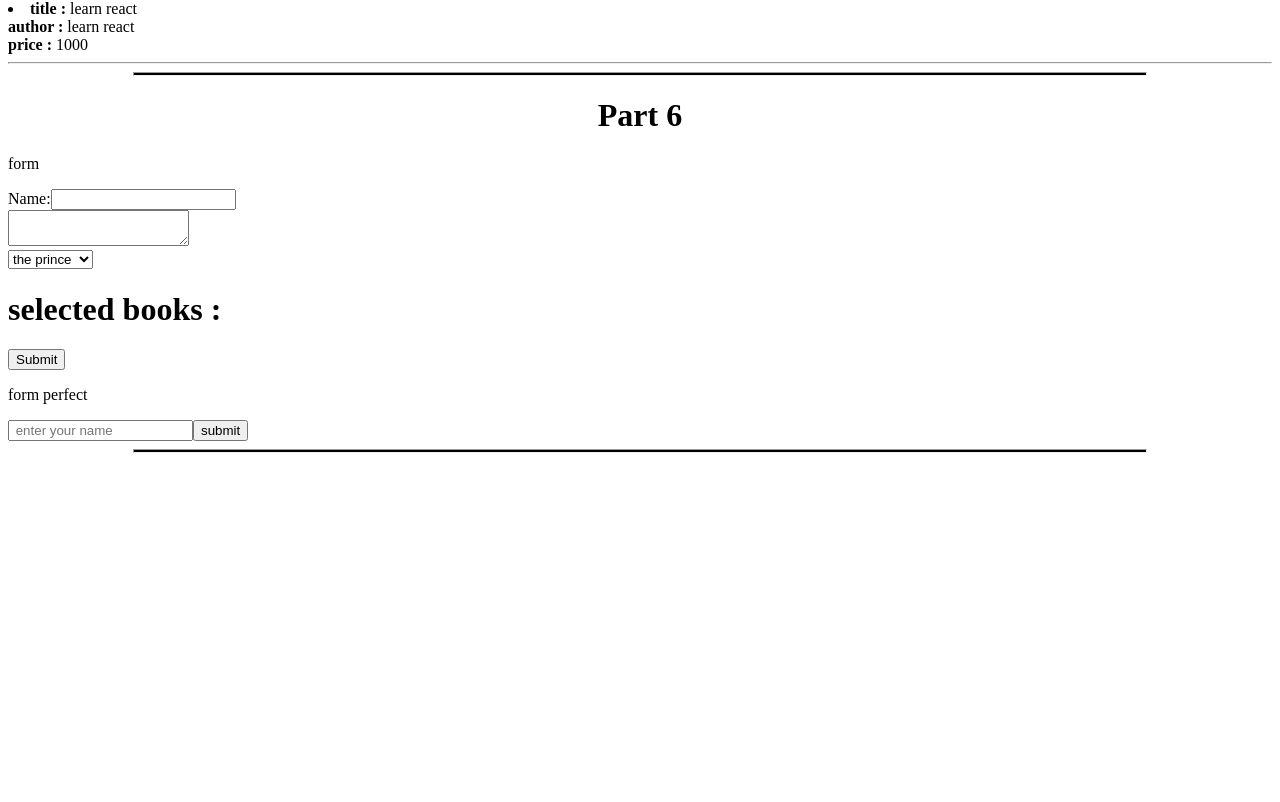
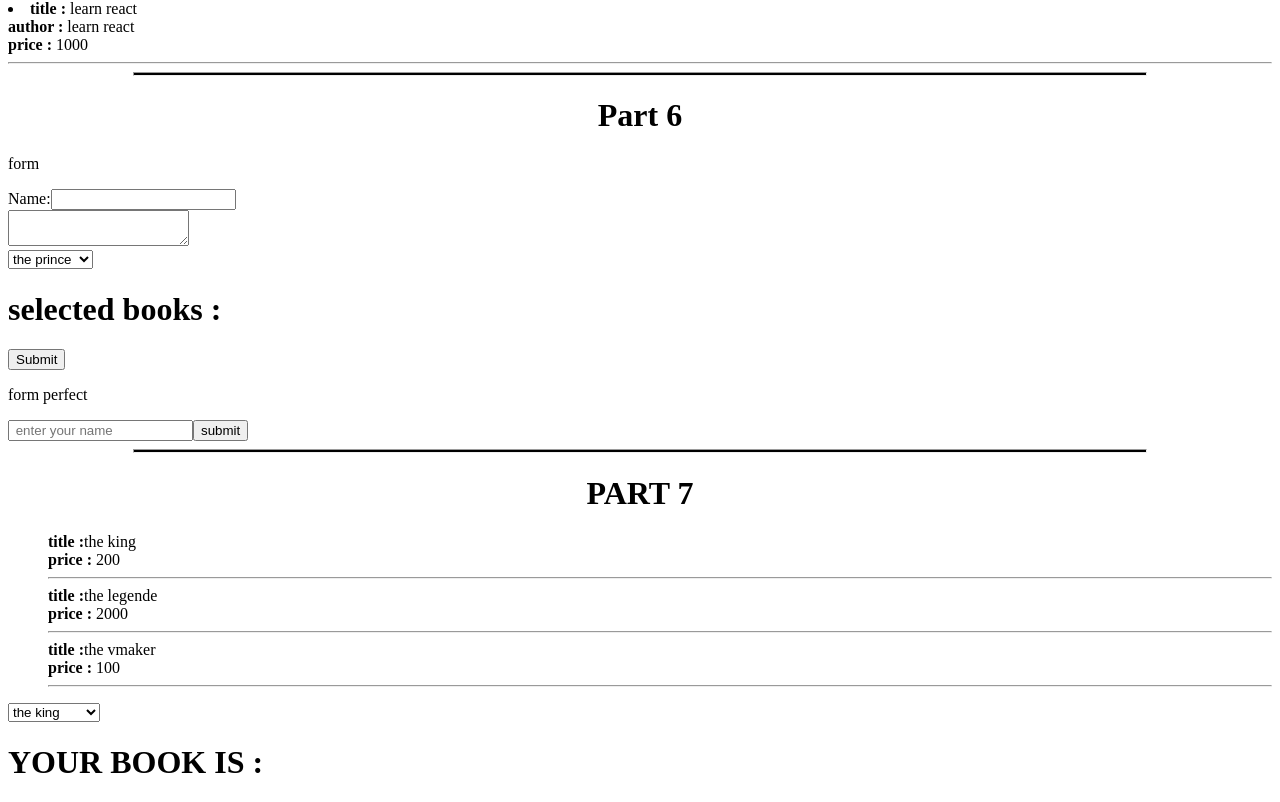
Before and after one commit to bouaziz-mohamed-amine/REACT-FIRST-PROJECT, a React (Create React App) app: page / in a window 1280 px wide. Shown: the part 1117-1919 px from the top of the page. Before the commit the page ends 1578 px from the top, so only its background shows below. Built offline with nearby package versions, Linux system fonts and the light colour scheme.

Commit message:
part 7 lifting

```diff
--- a/src/App.js
+++ b/src/App.js
@@ -10,6 +10,7 @@ import Conditional from './component/4_conditional_rendering/conditional';
 import './component/5_lists_keys/list_event.js'
 import Key_List from './component/5_lists_keys/list_event.js';
 import Form from './component/6_form/form';
+import Lifting from './component/7_lifting/lifting';
 
 
 class APP extends Component {
@@ -41,6 +42,7 @@ class APP extends Component {
         <hr style={{width:'80%',height:"2px",backgroundColor:"black",marginLeft:"auto",marginRight:'auto'}}></hr>
         <Form books={this.state.books}  />
         <hr style={{width:'80%',height:"2px",backgroundColor:"black",marginLeft:"auto",marginRight:'auto'}}></hr>
+        <Lifting/>
     </React.Fragment> );
   }
 }
--- /dev/null
+++ b/src/component/7_lifting/component_1/firstc.js
@@ -0,0 +1,48 @@
+import React, { Component } from 'react';
+
+class First extends Component {
+     constructor(props) {
+        super(props);
+        this.state = {
+
+            books:this.props.books,
+         }
+    }
+
+
+
+componentidupdate=()=>{
+   const  book = this.state.books.find(({id}) => id === this.props.bookid) ;
+}
+
+    render() {
+        const book = this.state.books.find( ({id}) => id === this.props.bookid);
+        //console.log("amine"+book);
+        return (
+        <div>
+            {   book ? ( <li style={{listStyle:"none"}} key={book.id}>
+                        <b>title :</b>{book.title}
+                        <br></br>
+                        <b>price : </b>{book.price}
+                        <hr></hr>
+                    </li>)
+                    :
+             (<ul>
+                {
+                    this.state.books.map(book =>(
+                    <li style={{listStyle:"none"}} key={book.id}>
+                        <b>title :</b>{book.title}
+                        <br></br>
+                        <b>price : </b>{book.price}
+                        <hr></hr>
+                    </li>)
+                    )
+                }
+            </ul>)
+            }
+
+        </div> );
+    }
+}
+
+export default First;
--- /dev/null
+++ b/src/component/7_lifting/component_2/second.js
@@ -0,0 +1,50 @@
+import React, { Component } from 'react';
+
+class Seconde extends Component {
+    constructor(props) {
+        super(props);
+        this.state = {
+            books:[
+                {
+                    id:"1",
+                    title:"the king",
+                    price: 200,
+                },
+                {
+                    id:"2",
+                    title:"the legende",
+                    price: 2000,
+                },
+                {
+                    id:"3",
+                    title:"the vmaker",
+                    price: 100,
+                }
+            ]
+         }
+    }
+
+    rendreoption= (books) =>(
+            books.map(book =><option key={book.id} value={book.id}>{book.title}</option>)
+    );
+
+    handleselet= ( e )=>console.log("welcom"+e.target.value )  ;
+
+   /**
+    * handlechage=(e)=>this.props.onbookchange(e.target.value);
+    */
+
+
+    render() {
+        return (
+        <div>
+        <select onChange={ (e)=> this.props.onbookchange(e.target.value) }>
+        {
+            this.rendreoption(this.state.books)
+        }
+        </select>
+        </div> );
+    }
+}
+
+export default Seconde;
--- /dev/null
+++ b/src/component/7_lifting/lifting.js
@@ -0,0 +1,48 @@
+import React, { Component } from 'react';
+import First from './component_1/firstc';
+import Seconde from './component_2/second';
+
+class Lifting extends Component {
+    constructor(props) {
+        super(props);
+        this.state = {
+            books:[
+            {
+                id:"1",
+                title:"the king",
+                price: 200,
+            },
+            {
+                id:"2",
+                title:"the legende",
+                price: 2000,
+            },
+            {
+                id:"3",
+                title:"the vmaker",
+                price: 100,
+            }
+        ] ,
+
+        bookid: ''
+    }
+}
+ getTargetbook=(book)=>this.setState({bookid:book,});
+
+  getbook=() =>this.state.books.find( ({id}) => id === this.state.bookid );
+
+    render() {
+        return (
+        <div>
+            <h1 style={{textAlign:"center"}}>PART 7 </h1>
+
+            <First books={this.state.books}  bookid={this.state.bookid}  />
+
+            <Seconde  onbookchange={this.getTargetbook} />
+
+            <h1>YOUR BOOK IS  : { this.state.bookid && this.getbook().title}</h1>
+        </div> );
+    }
+}
+
+export default Lifting;
```
